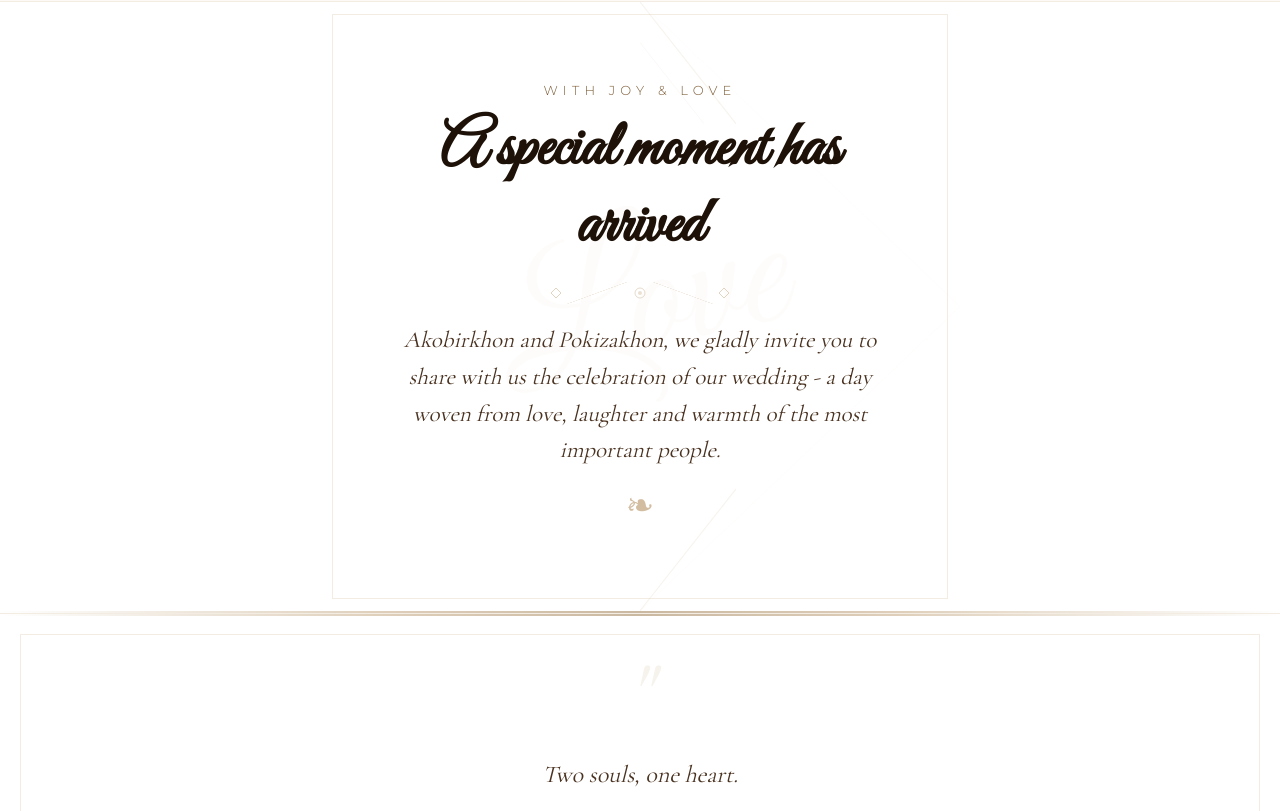
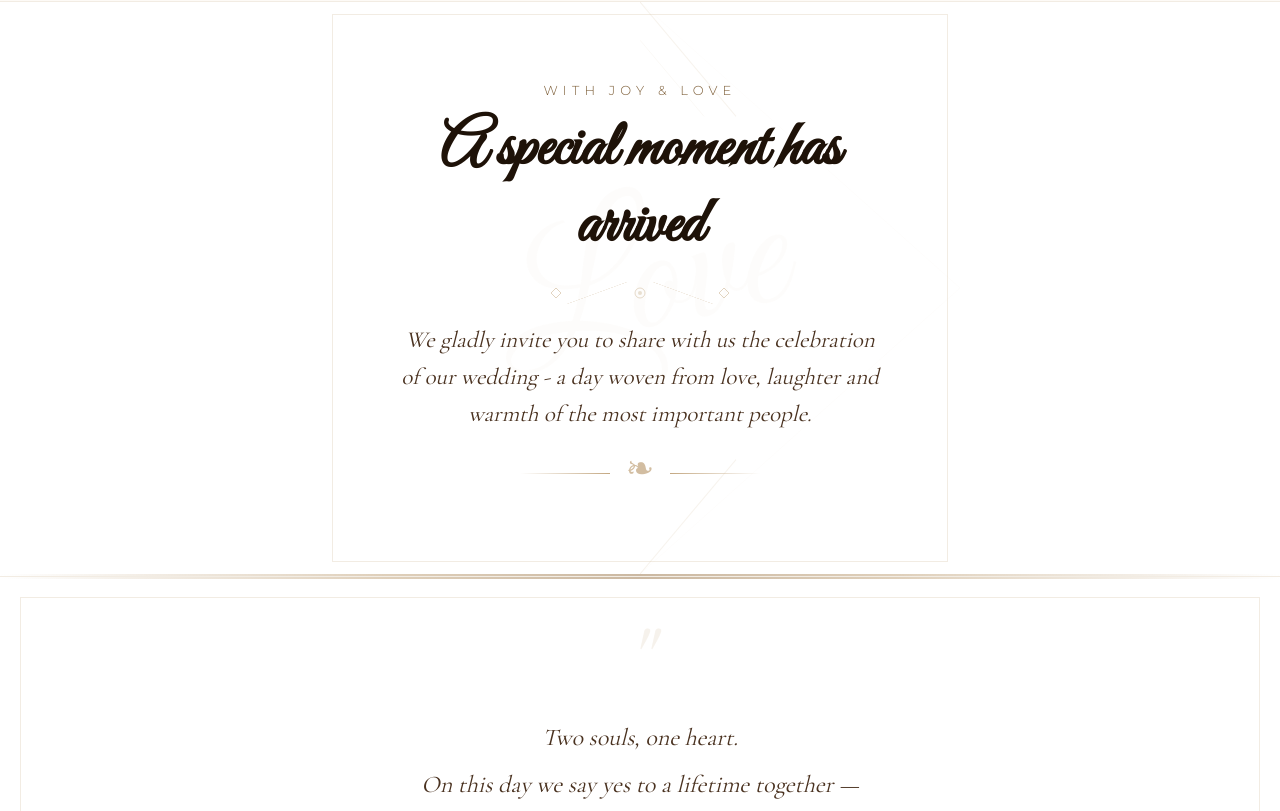
Before and after one commit to little-7o7/invitation_ap, a Next.js app: page / in a window 1280 px wide. Shown: the part 948-1759 px from the top of the page. Built offline with nearby package versions, Linux system fonts and the light colour scheme.

Commit message:
git push

```diff
--- a/app/components/invitation/content.tsx
+++ b/app/components/invitation/content.tsx
@@ -16,7 +16,7 @@ export const content = {
     withJoy: "С радостью и любовью",
     specialMoment: "Настал особенный момент",
     inviteText:
-      "Акобирхон и Покизахон, с радостью приглашаем вас разделить с нами праздник нашей свадьбы — день, сотканный из любви, смеха и тепла самых важных людей.",
+      "С радостью приглашаем вас разделить с нами праздник нашей свадьбы — день, сотканный из любви, смеха и тепла самых важных людей.",
     quote: (
       <>
         Две души, одно сердце.
@@ -85,7 +85,7 @@ export const content = {
     withJoy: "Бо шодӣ ва муҳаббат",
     specialMoment: "Лаҳзаи хосае фаро расидааст.",
     inviteText:
-      "Акобирхон ва Покизахон, мо шуморо бо каمالи хушнудӣ ба ҷашни арӯсии худ даъват менамоем — рӯзе, ки саршор аз муҳаббат, шодӣ ва гармии вуҷуди азизтаринҳост.",
+      "Мо шуморо бо каمالи хушнудӣ ба ҷашни арӯсии худ даъват менамоем — рӯзе, ки саршор аз муҳаббат, шодӣ ва гармии вуҷуди азизтаринҳост.",
     quote: (
       <>
         Ду ҷон, як дил.
@@ -153,7 +153,7 @@ export const content = {
     withJoy: "With Joy & Love",
     specialMoment: "A special moment has arrived",
     inviteText:
-      "Akobirkhon and Pokizakhon, we gladly invite you to share with us the celebration of our wedding - a day woven from love, laughter and warmth of the most important people.",
+      "We gladly invite you to share with us the celebration of our wedding - a day woven from love, laughter and warmth of the most important people.",
     quote: (
       <>
         Two souls, one heart.
@@ -223,7 +223,7 @@ export const content = {
     withJoy: "Quvonch va muhabbat bilan",
     specialMoment: "Ushbu maxsus kun yetib keldi",
     inviteText:
-      "Biz — Akobirkhon va Pokizakhon siz azizlarni to‘yimiz quvonchini biz bilan baham ko‘rishga chin qalbdan taklif etamiz. Bu kun mehr, quvonch va yaqin insonlarning samimiyati bilan bezaladi.",
+      "Biz siz azizlarni to‘yimiz quvonchini biz bilan baham ko‘rishga chin qalbdan taklif etamiz. Bu kun mehr, quvonch va yaqin insonlarning samimiyati bilan bezaladi.",
     quote: (
       <>
         Ikki qalb, bitta yurak.
```
